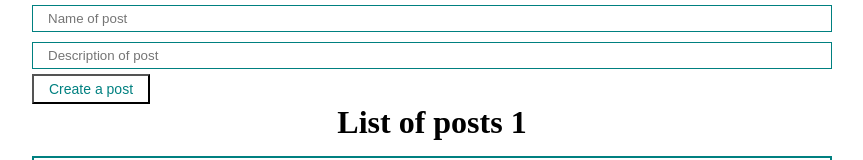
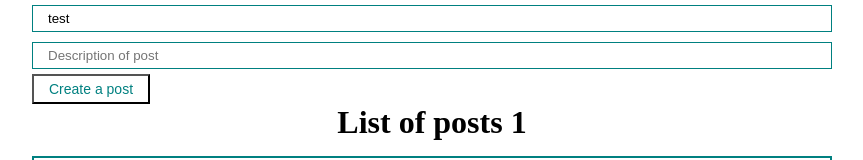
Before and after one commit to AndreyChim/react-fund-course, a React (Create React App) app: page / in a window 1280 px wide. Shown: the top 160 px of the page, without its empty margins (208-1071 px from the left). Built offline with nearby package versions, Linux system fonts and the light colour scheme.

Commit message:
Add onChange event hundler

```diff
--- a/src/App.js
+++ b/src/App.js
@@ -14,42 +14,44 @@ function App() {
     { id: 3, title: 'Javascript 3', body: 'Description'}
   ])
 
-  // Check original posts array
-  // console.log('Posts in App:', posts)
+  const [title, setTitle] = useState('test')
+  console.log('title:', title, 'setTitle:', setTitle)
+  console.log('MyInput Props:', {
+    value: title,
+    type: 'text',
+    placeholder: 'Name of post',
+    name: undefined,  // You're not passing name
+    id: undefined,    // You're not passing id
+    className: undefined, // You're not passing className
+    checked: undefined,   // Not applicable for text input
+    disabled: undefined   // You're not passing disabled
+  })
+  const addNewPost = () => {
 
-  // We need to convert an array of regular objects into an array of React elements
-  // We call the map function on the list of posts
-  // We pass a callback to the map function, where we transform each post object into a React element.
-
-  // <PostItem post={post} />
-  // becomes:
-  /* <PostItem post={{id: 1, title: 'Javascript', body: 'Description'}} /> */
-  // Keys allow React algorithms to render more efficiently and redraw not the entire list, but only those elements that have changed.
+  }
 
   return (
     <div className="App">
       <form>
-          <MyInput type="text" placeholder="Name of post"/>
+        {/*Controlled component*/}
+        <MyInput
+            value={title}
+            onChange={e => {
+                console.log('Event fired!');
+                console.log('Input value:', e.target.value);
+                console.log('Previous title:', title);
+                setTitle(e.target.value);
+                console.log('New title will be e.target.value:', e.target.value);
+            }}
+            type="text"
+            placeholder="Name of post"
+        />
           <MyInput type="text" placeholder="Description of post"/>
-          <MyButton>Create a post</MyButton>
+          <MyButton onClick={addNewPost}>Create a post</MyButton>
       </form>
       <PostList posts={posts} title="List of posts 1"/>
     </div>
   );
 }
 
-// When React sees this JSX:
-/* <PostList posts={posts}/> */
-
-// It essentially calls:
-// React.createElement(PostList, { posts: posts })
-
-// Which creates a React element with:
-// {
-//   type: PostList,
-//   props: {
-//     posts: postsArray  // The actual array from App's state
-//   }
-// }
-
 export default App;
```
